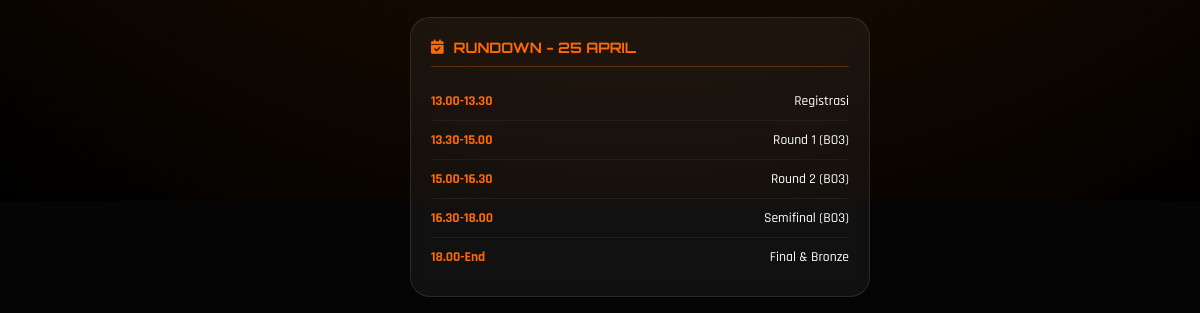
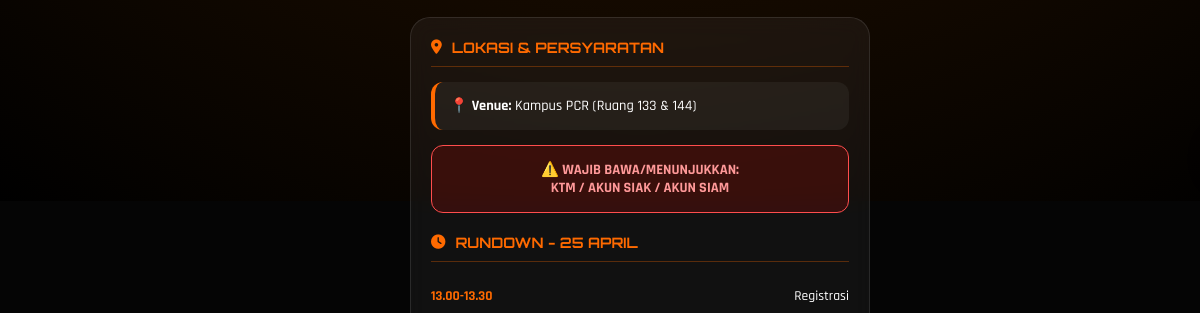
Before and after one commit to Meddbb/aulus-cre, a plain HTML site: page index.html in a window 1280 px wide. Shown: the part 599-912 px from the top of the page, 0-1200 px from the left. Drawn offline with nearby package versions, Linux system fonts and the light colour scheme.

Commit message:
Update index.html

```diff
--- a/index.html
+++ b/index.html
@@ -102,12 +102,25 @@
         </div>
 
         <div class="card" data-aos="fade-up">
-            <div class="card-title"><i class="fas fa-calendar-check"></i> RUNDOWN - 25 APRIL</div>
+            <div class="card-title"><i class="fas fa-map-marker-alt"></i> LOKASI & PERSYARATAN</div>
+
+            <div style="background: rgba(255,255,255,0.05); padding: 15px; border-radius: 12px; margin-bottom: 15px; border-left: 4px solid var(--primary);">
+                <p style="font-size: 0.9rem;">📍 <b>Venue:</b> Kampus PCR (Ruang 133 & 144)</p>
+            </div>
+
+            <div style="background: rgba(255, 0, 0, 0.15); padding: 15px; border-radius: 12px; border: 1px solid #ff4d4d; margin-bottom: 20px;">
+                <p style="color: #ff9999; font-weight: bold; font-size: 0.9rem; text-align: center;">
+                    ⚠️ WAJIB BAWA/MENUNJUKKAN:<br>
+                    KTM / AKUN SIAK / AKUN SIAM
+                </p>
+            </div>
+
+            <div class="card-title"><i class="fas fa-clock"></i> RUNDOWN - 25 APRIL</div>
             <div class="rundown-row"><span class="time-tag">13.00-13.30</span><span>Registrasi</span></div>
             <div class="rundown-row"><span class="time-tag">13.30-15.00</span><span>Round 1 (BO3)</span></div>
             <div class="rundown-row"><span class="time-tag">15.00-16.30</span><span>Round 2 (BO3)</span></div>
             <div class="rundown-row"><span class="time-tag">16.30-18.00</span><span>Semifinal (BO3)</span></div>
-            <div class="rundown-row" style="border:none;"><span class="time-tag">18.00-End</span><span>Final & Bronze</span></div>
+            <div class="rundown-row" style="border:none;"><span class="time-tag">18.00-End</span><span>Final & Bronze Match</span></div>
         </div>
 
         <div class="card" data-aos="fade-up">
```
